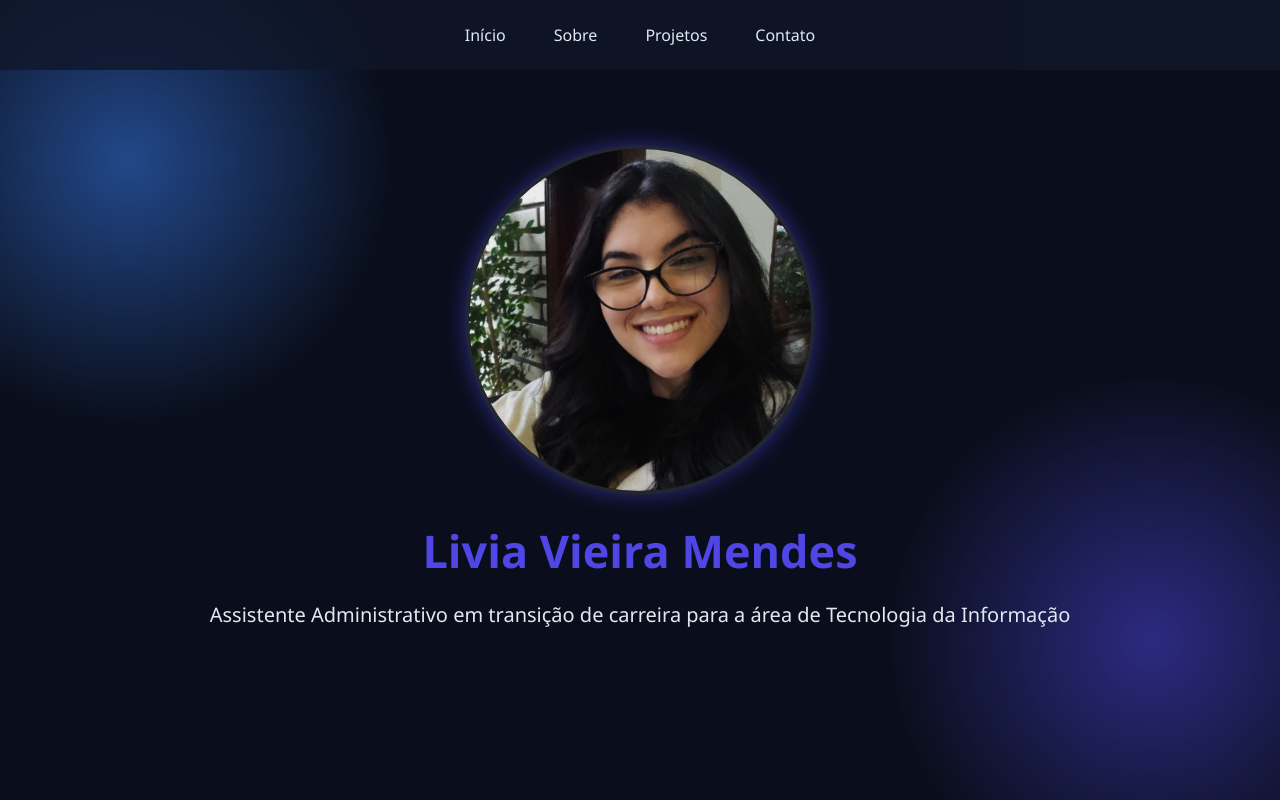
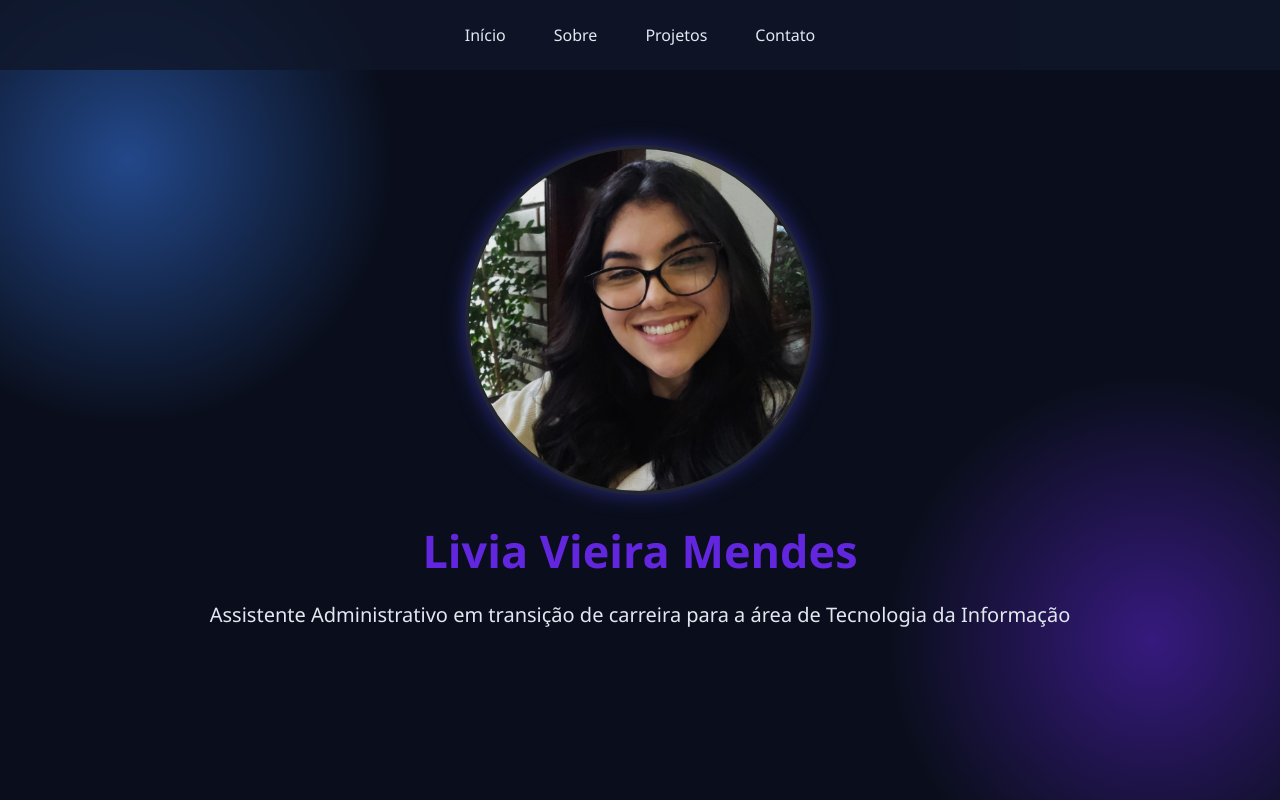
Before and after one commit to liviavieiramendes/portifolio, a plain HTML site: page index.html in a window 1280 px wide. Shown: the top 800 px of the page. Drawn offline with Linux system fonts and the light colour scheme.

Commit message:
Update styles.css

```diff
--- a/styles.css
+++ b/styles.css
@@ -10,7 +10,7 @@ html{
 }
 
 :root{
-    --primaria: #4f46e5;
+    --primaria: #6326df;
     --secundaria: #3b82f6;
     --escuro:#0f172a;
     --maisescuro: #0a0f1c;
```
